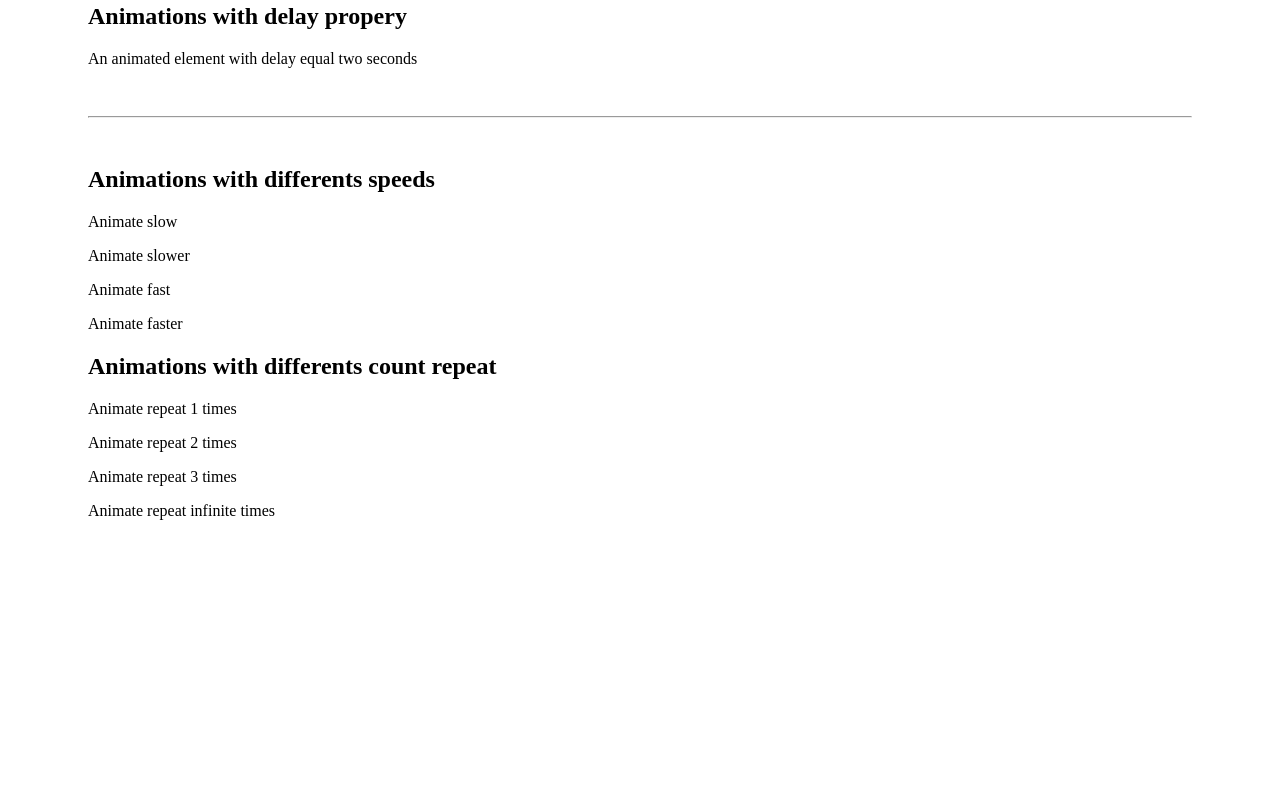
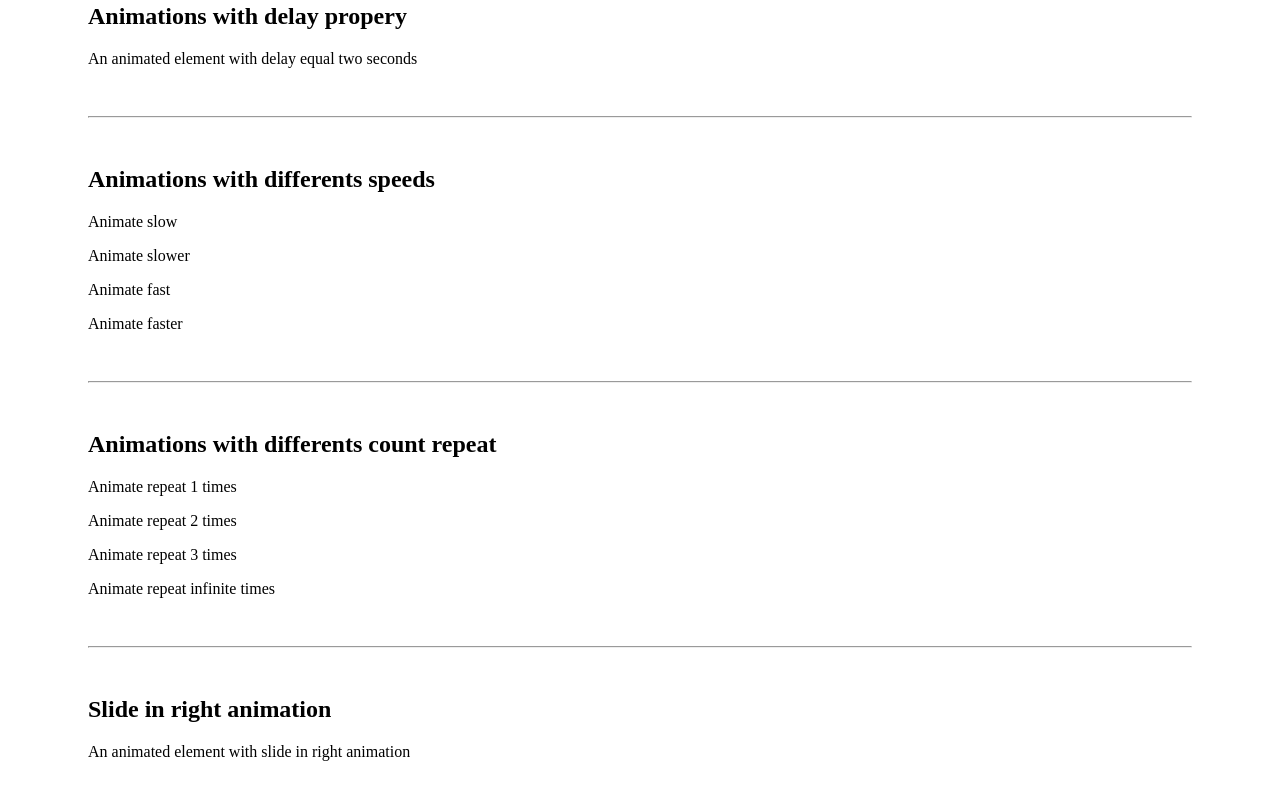
Before and after one commit to jesusvalm97/AnimateCss, a plain HTML site: page Index.html in a window 1280 px wide. Shown: the part 340-1140 px from the top of the page. Before the commit the page ends 948 px from the top, so only its background shows below. Drawn offline with nearby package versions, Linux system fonts and the light colour scheme.

Commit message:
Add an example for slide right animation

```diff
--- a/Index.html
+++ b/Index.html
@@ -52,10 +52,17 @@
         <div class="animate__animated animate__bounce animate__fast">Animate fast</div>
         <div class="animate__animated animate__bounce animate__faster">Animate faster</div>
 
+        <hr>
+
         <h2>Animations with differents count repeat</h2>
         <div class="animate__animated animate__bounce animate__repeat-1">Animate repeat 1 times</div>
         <div class="animate__animated animate__bounce animate__repeat-2">Animate repeat 2 times</div>
         <div class="animate__animated animate__bounce animate__repeat-3">Animate repeat 3 times</div>
         <div class="animate__animated animate__bounce animate__infinite">Animate repeat infinite times</div>
+
+        <hr>
+
+        <h2>Slide in right animation</h2>
+        <div class="animate__animated animate__slideInRight animate__slow">An animated element with slide in right animation</div>
    </body>
 </html>
```
